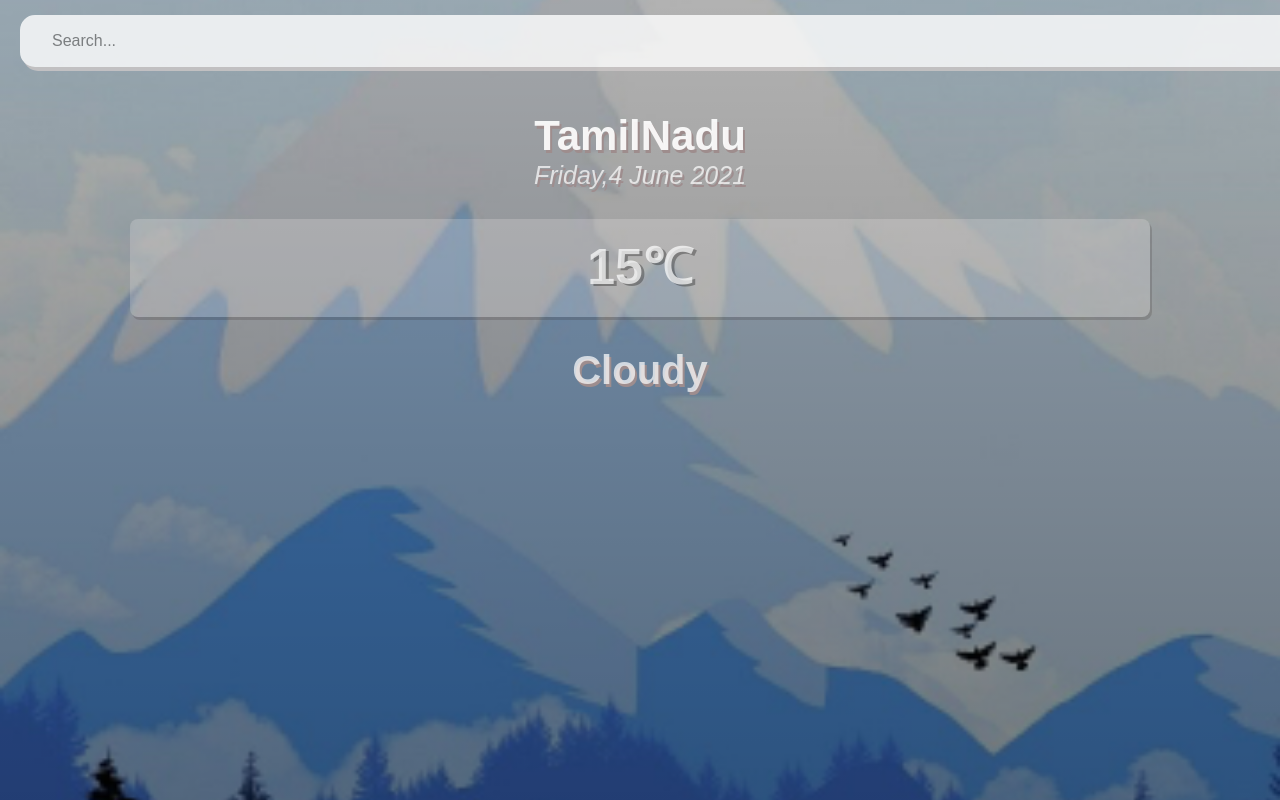
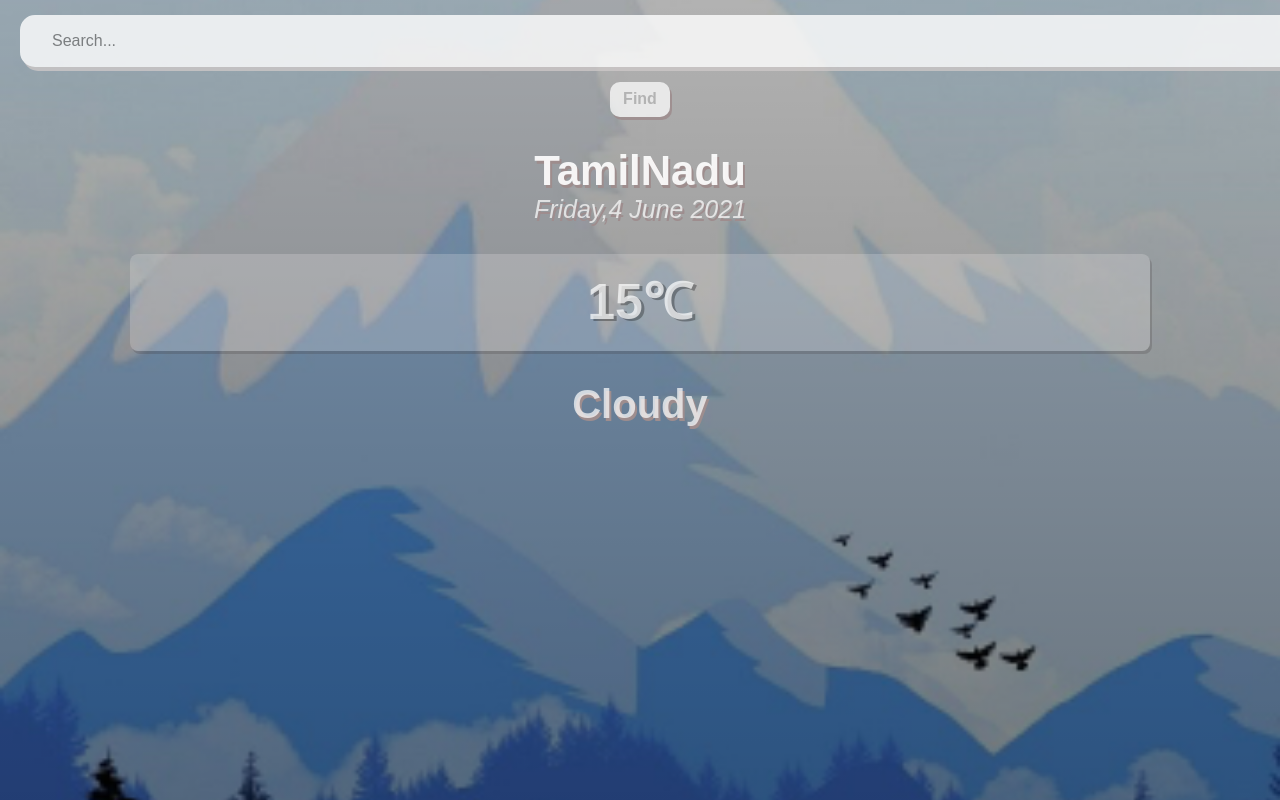
Before and after one commit to arundhaas1/Weather-Mobile, a React (Create React App) app: page / in a window 1280 px wide. Shown: the top 800 px of the page. Built offline with nearby package versions, Linux system fonts and the light colour scheme.

Commit message:
adding button

```diff
--- a/src/App.css
+++ b/src/App.css
@@ -63,3 +63,15 @@ body{
   margin-bottom: 30px;
   font-weight: bold;
 }
+
+button{
+  background-color: rgba(255, 255, 255,0.8);
+  outline: none;
+  border: solid 3px transparent;
+  border-radius: 10px;
+  font-weight: 900;
+  opacity: 0.9;
+  box-shadow: 2px 3px rgb(158, 141, 142) ;
+  color: rgba(165, 165, 165,0.8);
+  padding: 5px 10px;
+}
--- a/src/App.js
+++ b/src/App.js
@@ -25,12 +25,10 @@ function App() {
   const[weather,setWeather]=useState({})
 
   const todayClimate=(event)=>{
-    if (event.key==="Enter") {
         fetch(`${api.base}weather?q=${setInput}&units=metric&appid=${api.key}`)
         .then(res=>res.json())
         .then(data=>setWeather(data)
         )
-      }
   }
 
     return (
@@ -41,6 +39,9 @@ function App() {
                  placeholder="Search..."
                  className="Search">
               </input>
+              <button>
+                Find
+              </button>
             </div>
 
             <div className="place tc">
```
